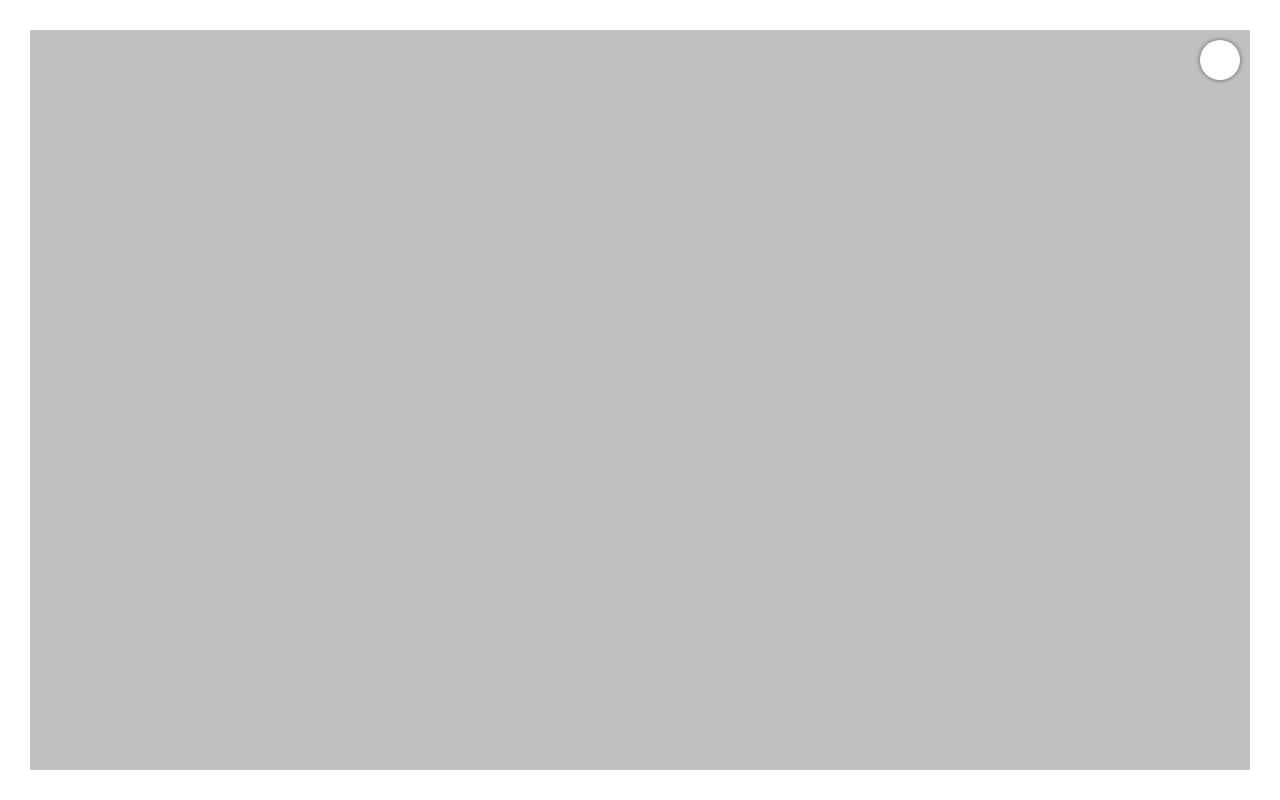
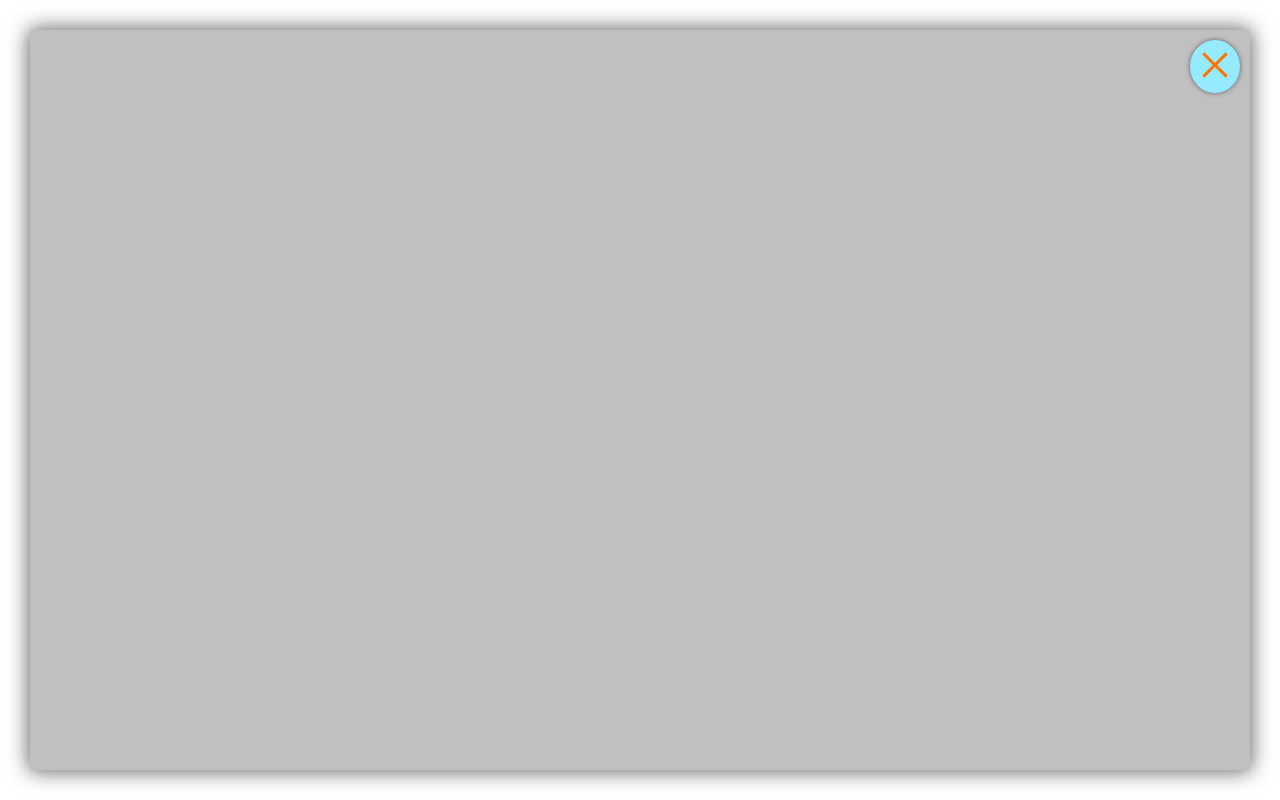
Before and after one commit to aleksandr031091/vue_training, a Vue app: page / in a window 1280 px wide. Both pictures are taken after a click on the button "Open map". Built offline with nearby package versions, Linux system fonts and the light colour scheme.

Commit message:
add svg and button styled

```diff
--- a/src/App.vue
+++ b/src/App.vue
@@ -2,7 +2,11 @@
   <div id="app">
     <Btn v-show="!isOpenMap" @click="onOpenMap">Open map</Btn>
     <Map :isOpen="isOpenMap">
-      <Btn :btnMapstyled="true" @click="onOpenMap"></Btn>
+      <Btn :btnMapstyled="true" @click="onOpenMap">
+        <svg width="30px" height="30px">
+          <use href="./assets/images/sprite.svg#icon-close"></use>
+        </svg>
+      </Btn>
     </Map>
   </div>
 </template>
--- a/src/components/Btn/Btn.vue
+++ b/src/components/Btn/Btn.vue
@@ -29,7 +29,7 @@ export default {
 <style lang="scss" scoped>
 .btn {
   padding: 5px 20px;
-  color: rgb(61, 61, 61);
+  color: rgb(255, 115, 0);
   background-color: rgb(149, 234, 255);
   border: none;
   border-radius: 5px;
@@ -37,7 +37,8 @@ export default {
   cursor: pointer;
 
   &:hover,
-  :focus {
+  &:focus {
+    color: rgb(255, 166, 0);
     background-color: rgb(124, 255, 205);
     box-shadow: 0px 0px 5px 0px rgb(38, 0, 255);
   }
@@ -46,10 +47,16 @@ export default {
     position: absolute;
     top: 10px;
     right: 10px;
-    padding: 20px;
-    color: rgb(0, 0, 0);
-    background-color: rgb(255, 255, 255);
+    padding: 10px;
+    fill: rgb(255, 115, 0);
     border-radius: 50%;
+
+    &:hover,
+    &:focus {
+      fill: rgb(255, 166, 0);
+      background-color: rgb(124, 255, 205);
+      box-shadow: 0px 0px 5px 0px rgb(38, 0, 255);
+    }
   }
 }
 </style>
--- a/src/components/map/Map.vue
+++ b/src/components/map/Map.vue
@@ -20,5 +20,6 @@ export default {
   width: 100%;
   height: calc(100vh - 60px);
   background-color: silver;
+  box-shadow: 0px 0px 20px 1px rgb(94, 94, 94);
 }
 </style>
```
Also changed, not shown: src/assets/images/sprite.svg (added).
